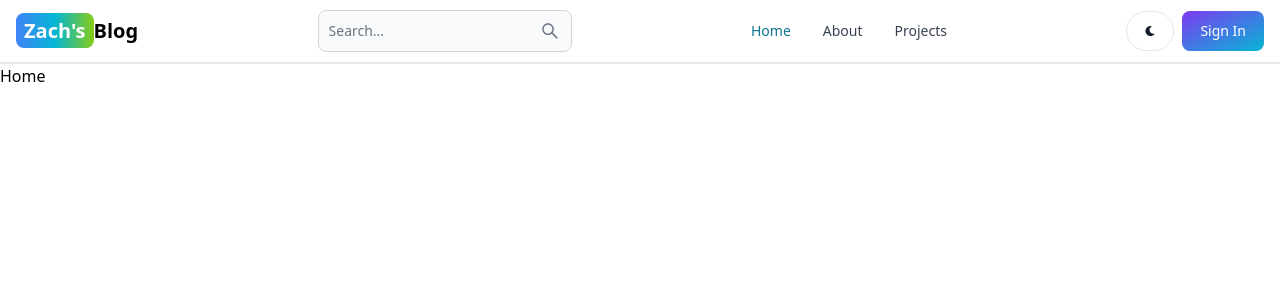
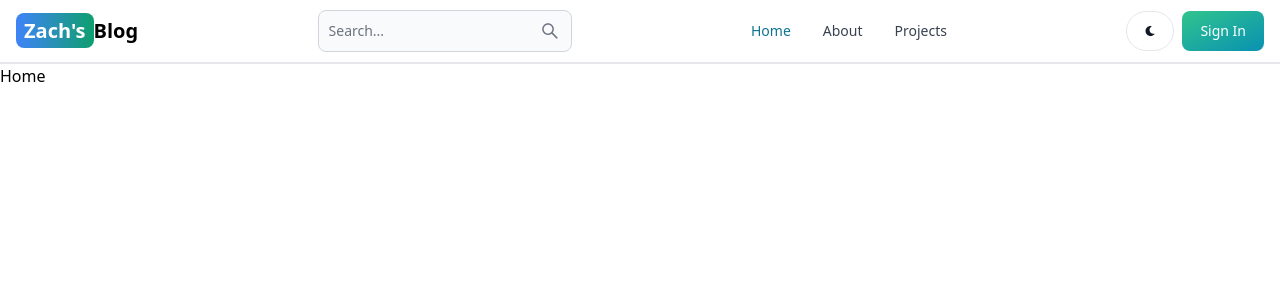
Before and after one commit to ZachWagner1/mern-blog, a React (Vite) app in the folder client/: page / in a window 1280 px wide. Shown: the top 300 px of the page. Built offline with nearby package versions, Linux system fonts and the light colour scheme.

Commit message:
color changes

```diff
--- a/client/src/components/Header.jsx
+++ b/client/src/components/Header.jsx
@@ -11,7 +11,7 @@ export default function Header() {
         to='/'
         className='self-center whitespace-nowrap text-sm sm:text-xl font-semibold dark:text-white'
       >
-        <span className='px-2 py-1 bg-gradient-to-r from-blue-500 via-cyan-500 to-lime-500 rounded-lg text-white'>
+        <span className='px-2 py-1 bg-gradient-to-r from-blue-500 to-green-500 rounded-lg text-white'>
           Zach's
         </span>
         Blog
@@ -32,7 +32,7 @@ export default function Header() {
           <FaMoon />
         </Button>
         <Link to='/sign-in'>
-          <Button gradientDuoTone='purpleToBlue'>Sign In</Button>
+          <Button gradientDuoTone='greenToBlue'>Sign In</Button>
         </Link>
         <Navbar.Toggle />
       </div>
```
